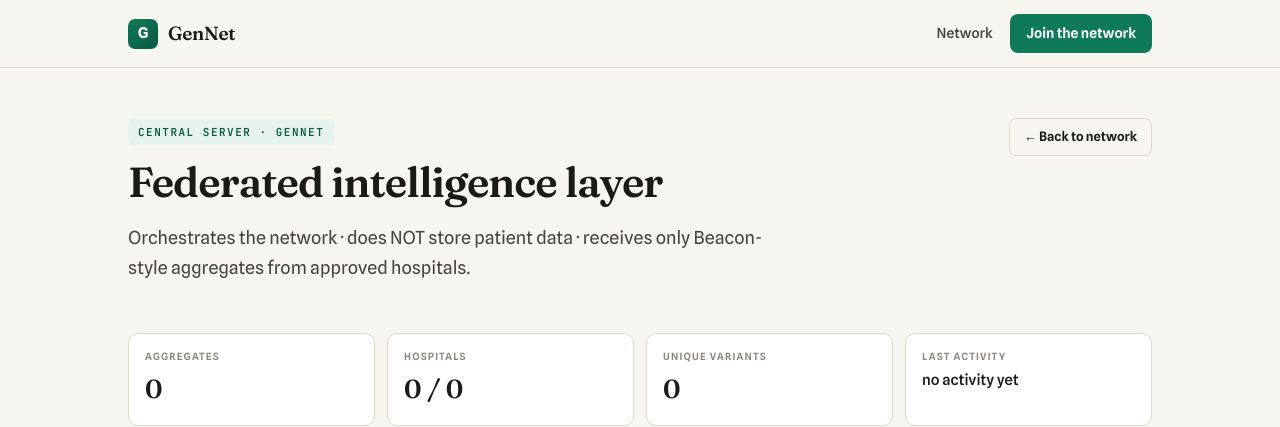
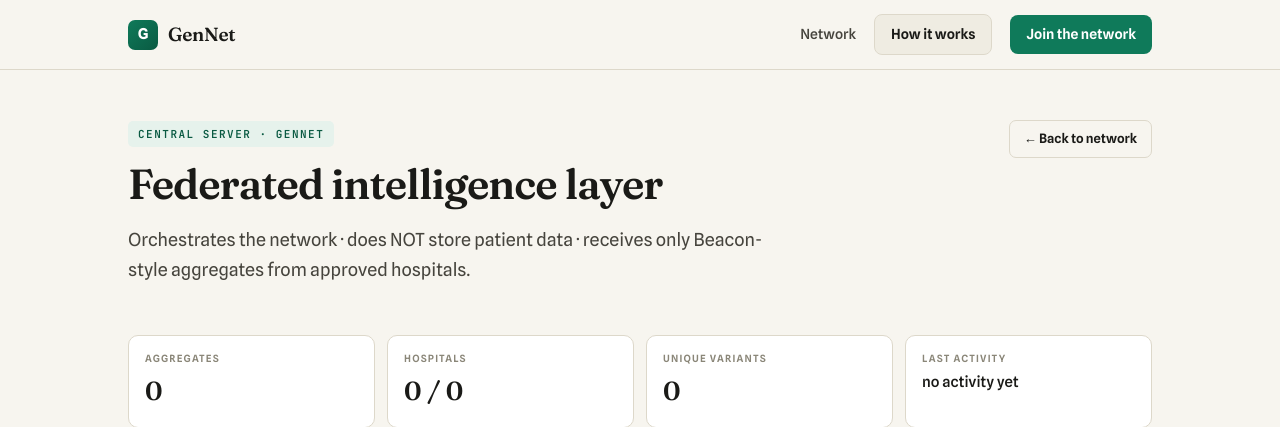
Before and after one commit to rcr216/GenNet, a FastAPI app: page /coordinator in a window 1280 px wide. Shown: the top 427 px of the page. Run offline with FastAPI, Linux system fonts and the light colour scheme; data that the repository does not hold is empty; some libraries are stand-ins or nearby versions.

Commit message:
Update base.html

```diff
--- a/templates/base.html
+++ b/templates/base.html
@@ -28,6 +28,8 @@ nav{position:sticky;top:0;z-index:50;background:rgba(247,245,239,0.92);backdrop-
 .nav-links a:hover{color:var(--teal)}
 .nav-cta{background:var(--teal);color:#fff !important;padding:8px 16px;border-radius:8px;font-weight:600 !important}
 .nav-cta:hover{background:var(--teal-deep)}
+.nav-how{background:var(--paper2);color:var(--ink) !important;padding:8px 16px;border-radius:8px;font-weight:600 !important;border:1px solid var(--line);transition:all .15s}
+.nav-how:hover{border-color:var(--teal);color:var(--teal) !important;background:#fff}
 
 main{padding:50px 0}
 
@@ -78,6 +80,7 @@ footer a{color:var(--teal);text-decoration:none}
     <a href="/" class="brand"><span class="mark">G</span>GenNet</a>
     <div class="nav-links">
       <a href="/">Network</a>
+      <a href="/demo" class="nav-how">How it works</a>
       <a href="/join" class="nav-cta">Join the network</a>
     </div>
   </div>
```
